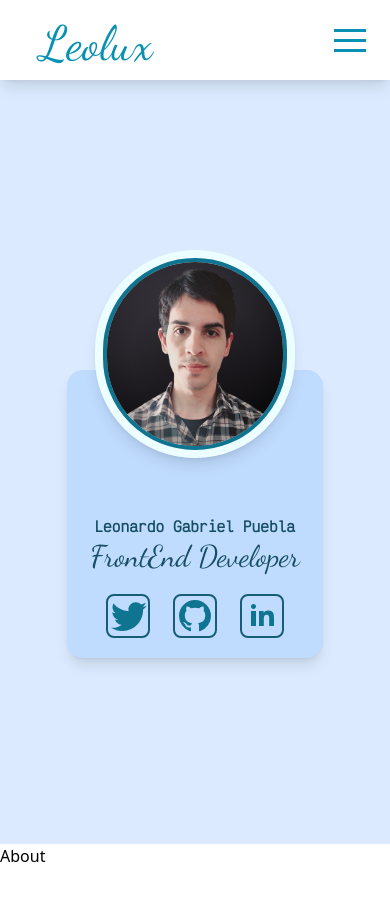
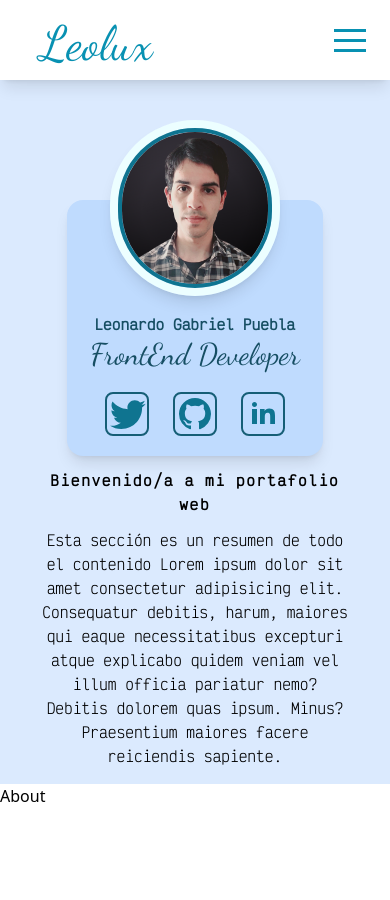
Before and after one commit to Leonardo-Robot-PostRock/miPortafolioWeb, a React (Vite) app: page / in a window 390 px wide. Shown: the top 900 px of the page. Built offline with nearby package versions, Linux system fonts and the light colour scheme.

Commit message:
se perfecciona responsividad y se identa segun prettier

```diff
--- a/src/portafolioSections/section/Home.jsx
+++ b/src/portafolioSections/section/Home.jsx
@@ -3,34 +3,45 @@ import foto from './../../assets/images/foto.png';
 import { ReactComponent as Twitter } from '../../assets/icons/twitter.svg';
 import { ReactComponent as Github } from '../../assets/icons/github.svg';
 import { ReactComponent as Linkedin } from '../../assets/icons/linkedin.svg';
+import { PresentationWithEffects } from '../components/PresentationWithEffects';
 
 export const Home = () => {
   return (
-    <main className="flex bg-blue-100 font-victorMono place-content-center items-center h-screen min-w-280" id="home">
-      <div className="mt-40 items-end">
-        <div className="flex justify-center relative align-middle">
-          <figure className="flex justify-center absolute -top-24 shadow-lg rounded-full border-8 border-solid border-cyan-50">
-            <img src={foto} alt="" className="w-full border-4 border-solid border-cyan-700 rounded-full h-48 lg:h-56" />
+    <main
+      className="flex min-w-280 flex-wrap place-content-center items-center bg-blue-100 font-victorMono sm:h-max md:h-screen"
+      id="home">
+      <section className="W-2/4 mt-10 items-end md:mt-32">
+        <div className="relative flex justify-center align-middle">
+          <figure className="absolute mt-20 flex justify-center rounded-full border-8 border-solid border-cyan-50 shadow-lg sm:top-0 md:-top-40 lg:-top-40">
+            <img
+              src={foto}
+              alt=""
+              className="flex h-40 w-full rounded-full border-4 border-solid border-cyan-700 lg:h-56"
+            />
           </figure>
         </div>
-        <div className="flex flex-col px-4 w-64 lg:w-96 bg-blue-200 shadow-lg rounded-2xl mt-6 h-72 place-content-end">
-          <h1 className="text-16px lg:text-2xl font-victorMonoBold text-center text-cyan-900">
+        <div className="mt-40 flex h-64 w-64 flex-col place-content-end rounded-2xl bg-blue-200 shadow-lg sm:mt-40 sm:w-80 md:mt-0 md:w-80 lg:mt-10 lg:h-72 lg:w-96">
+          <h1 className="text-16px text-center font-victorMonoBold text-cyan-900 lg:text-2xl">
             Leonardo Gabriel Puebla
           </h1>
-          <h2 className="text-3xl font-dancingScript text-center text-cyan-900">FrontEnd Developer</h2>
-          <div className="flex justify-evenly my-5">
-            <div className="flex items-center rounded-lg h-max border-solid border-2 border-cyan-800">
+          <h2 className="text-center font-dancingScript text-3xl text-cyan-900">FrontEnd Developer</h2>
+          <div className="my-5 flex justify-center gap-6">
+            <div className="flex h-max animate-pulse items-center rounded-lg border-2 border-solid border-cyan-800">
               <Twitter className="w-10 fill-cyan-700" />
             </div>
-            <div className="flex items-center rounded-lg border-solid border-2 border-cyan-800">
+            <div className="flex animate-pulse items-center rounded-lg border-2 border-solid border-cyan-800">
               <Github className="w-10 fill-cyan-700" />
             </div>
-            <div className="flex items-center rounded-lg border-solid border-2 border-cyan-800">
+            <div className="flex animate-pulse items-center rounded-lg border-2 border-solid border-cyan-800">
               <Linkedin className="w-10 fill-cyan-700" />
             </div>
           </div>
         </div>
-      </div>
+      </section>
+
+      <section className="flex h-auto sm:w-max md:w-2/4">
+        <PresentationWithEffects />
+      </section>
     </main>
   );
 };
```
